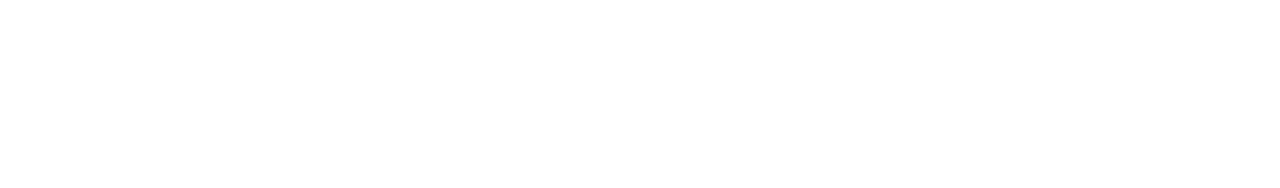
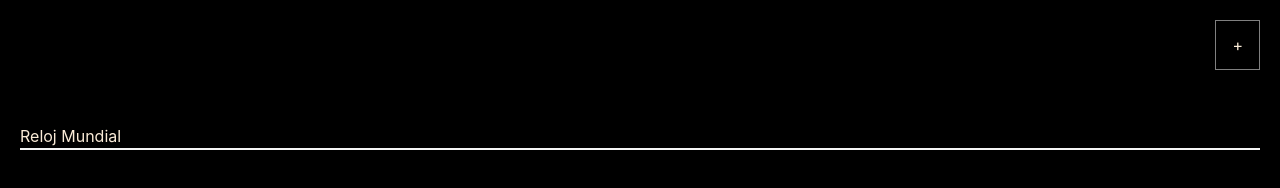
Before and after one commit to juliajaca/palmactiva_examen, a plain HTML site: page index.html in a window 1280 px wide. Drawn offline with nearby package versions, Linux system fonts and the light colour scheme.

Commit message:
acabada primera versión header

```diff
--- a/css/estilos.css
+++ b/css/estilos.css
@@ -0,0 +1,31 @@
+html{
+    font-size: 16px;
+
+    /* 1rem = 16px */
+    /* para tamaños de letras, padding, etc, se pone en rem calculando la proporción . Esto hace que los tamaños sean responsive*/
+}
+
+body{
+    color: antiquewhite;
+    background-color: black;
+    padding: 20px;;
+}
+
+header {
+    height: 16vh;
+    display: flex;
+    /* horizontal */
+    justify-content: space-between;
+    /* vertical */
+    align-items: center;
+}
+
+header h1{
+    text-transform: capitalize;
+    align-self: flex-end;
+}
+
+header button{
+    align-self: flex-start;
+
+}
--- a/index.html
+++ b/index.html
@@ -47,13 +47,10 @@
   <body>
     <header>
 
-      <!--
-        *
-        * Bloque HEADER
-        *
-      -->
+    <h1>reloj mundial</h1>
+    <button>+</button>
     </header>
-
+    <hr>
     <main>
       <!--
         *
```
Also changed, not shown: js/poo.js (deleted, +0 -46 lines), js/front.js (added).
